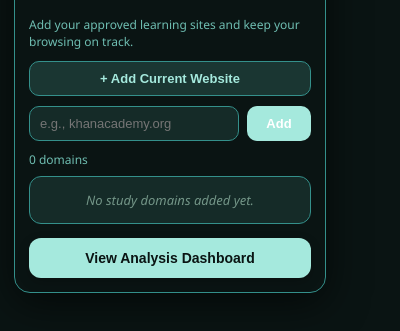
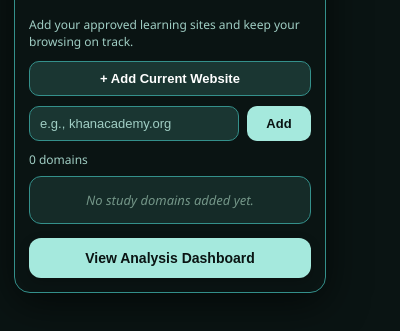
Before and after one commit to ronak-123456/study-extension, a browser extension: page popup/popup.html in a window 400 px wide. Both pictures are taken after a click on the button "Toggle Theme". Shown: the part 187-518 px from the top of the page. Drawn offline with Linux system fonts and the light colour scheme.

Commit message:
dark theme fixed

```diff
--- a/analysis/analysis.css
+++ b/analysis/analysis.css
@@ -12,14 +12,14 @@
 
 body.dark {
   --bg: #0a1413;
-  --card-bg: rgba(21, 43, 40, 0.8);
+  --card-bg: rgba(21, 43, 40, 0.85);
   --primary: #A5E9DD;
   --primary-strong: #fdf4af;
-  --text: #A5E9DD;
-  --muted: #6fbeb2;
-  --border: rgba(52, 144, 139, 0.2);
-  --shadow: 0 12px 48px rgba(0, 0, 0, 0.6);
-  --header-bg: rgba(10, 20, 19, 0.95);
+  --text: #FFFFFF;
+  --muted: #a0cec4;
+  --border: rgba(52, 144, 139, 0.25);
+  --shadow: 0 12px 48px rgba(0, 0, 0, 0.65);
+  --header-bg: rgba(10, 20, 19, 0.98);
 }
 
 body {
--- a/popup/popup.html
+++ b/popup/popup.html
@@ -25,8 +25,8 @@
       --bg-1: #0a1413;
       --bg-2: #050a09;
       --card: #152b28;
-      --text: #A5E9DD;
-      --muted: #6fbeb2;
+      --text: #FFFFFF;
+      --muted: #a0cec4;
       --primary: #A5E9DD;
       --primary-strong: #fdf4af;
       --primary-soft: #1a3632;
@@ -180,14 +180,28 @@
 
     #domainInput:focus {
       border-color: var(--primary);
-      box-shadow: 0 0 0 3px rgba(106, 191, 155, 0.2);
+      box-shadow: 0 0 0 3px rgba(165, 233, 221, 0.2);
+    }
+
+    body.dark #domainInput {
+      color: #FFFFFF;
+      background: #1a3632;
+    }
+
+    body.dark #domainInput::placeholder {
+      color: #a0cec4;
     }
 
     #addCustomBtn {
       padding: 9px 12px;
       background: var(--primary);
-      color: #fff;
+      color: var(--bg-1);
       min-width: 64px;
+    }
+
+    body.dark #addCustomBtn {
+      color: #0a1413 !important;
+      background: #A5E9DD;
     }
 
     #addCustomBtn:hover {
@@ -259,6 +273,10 @@
     .domain-name {
       overflow-wrap: anywhere;
       color: #2b5245;
+    }
+
+    body.dark .domain-name {
+      color: #FFFFFF !important;
     }
 
     .delete-btn {
```
